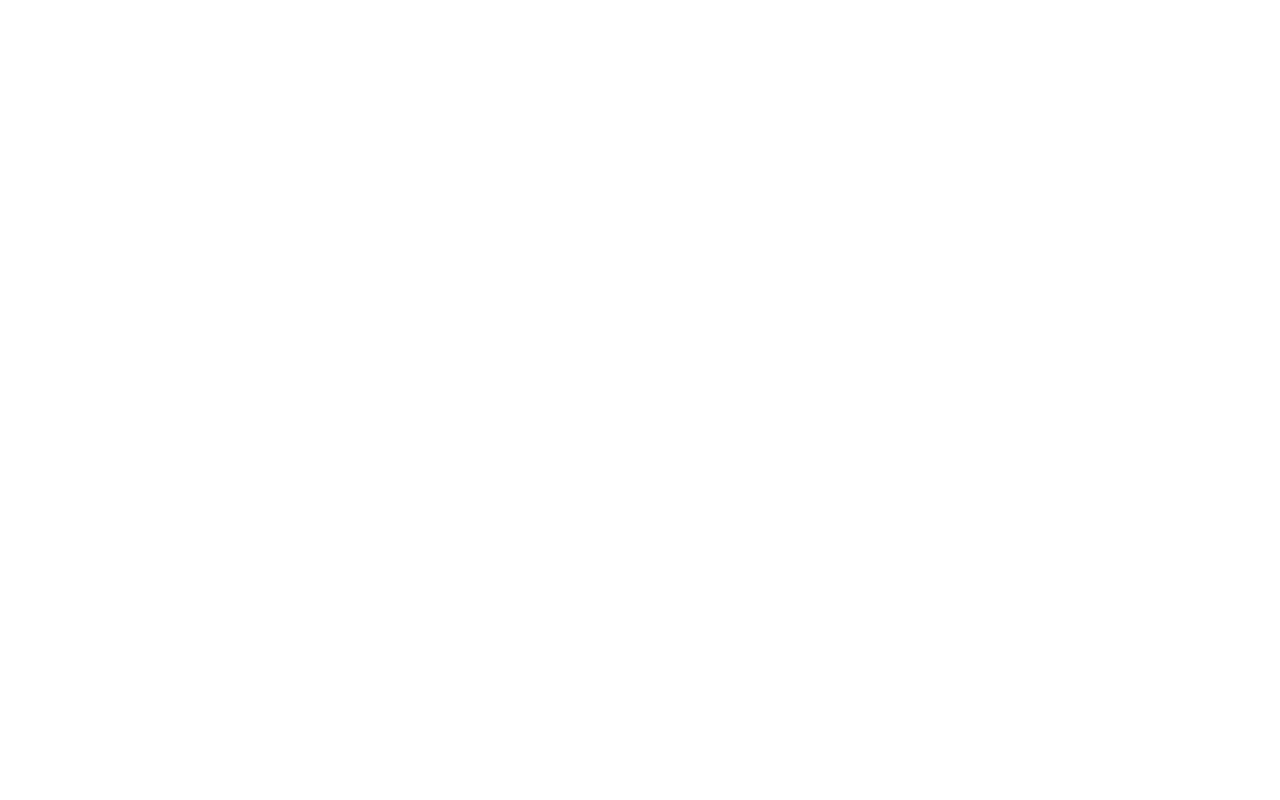
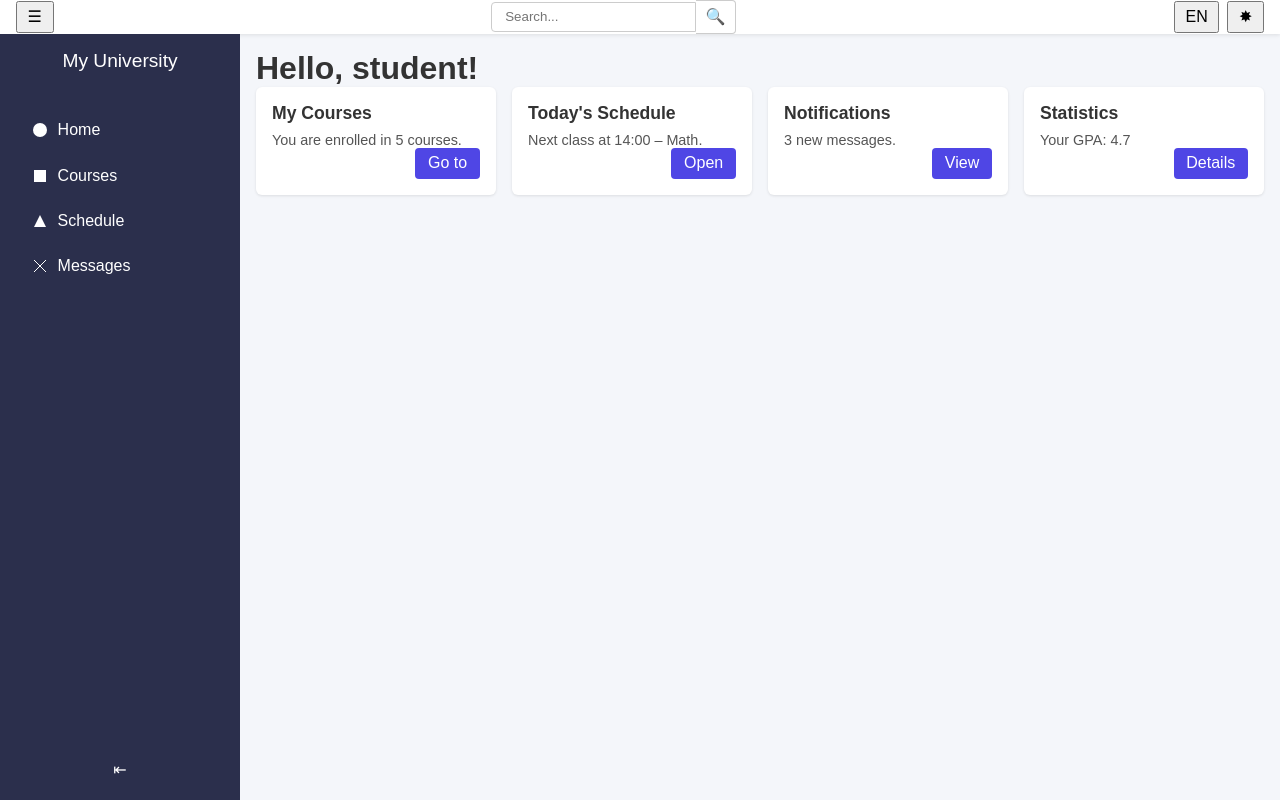
Before and after one commit to Troshkins/InnoMoodle, a plain HTML site: page home.html in a window 1280 px wide. Drawn offline with Linux system fonts and the light colour scheme.

Commit message:
modified:   assets/.DS_Store 	new file:   css/home.css 	renamed:    css/main.css -> css/login.css 	modified:   home.html 	new file:   js/home.js 	renamed:    js/script.js -> js/login.js 	modified:   login.html

```diff
--- /dev/null
+++ b/css/home.css
@@ -0,0 +1,131 @@
+* { margin: 0; padding: 0; box-sizing: border-box; }
+    body { font-family: Arial, sans-serif; background: #f4f6fa; color: #333; }
+    a { text-decoration: none; color: inherit; }
+
+    .layout {
+      display: grid;
+      grid-template-columns: 240px 1fr;
+      grid-template-rows: auto 1fr;
+      grid-template-areas:
+        "header header"
+        "sidebar main";
+      height: 100vh;
+    }
+
+    header {
+      grid-area: header;
+      background: #fff;
+      padding: 0 1rem;
+      box-shadow: 0 1px 4px rgba(0,0,0,0.1);
+      display: flex;
+      align-items: center;
+      justify-content: space-between;
+      gap: 1rem;
+    }
+
+    aside.sidebar {
+      grid-area: sidebar;
+      background: #2b2f4c;
+      padding: 1rem;
+      color: #fff;
+      display: flex;
+      flex-direction: column;
+    }
+
+    main {
+      grid-area: main;
+      overflow-y: auto;
+      padding: 1rem;
+    }
+
+    .sidebar .logo {
+      font-size: 1.2rem;
+      margin-bottom: 2rem;
+      text-align: center;
+    }
+
+    .nav { list-style: none; flex-grow: 1; }
+    .nav li { margin: 0.5rem 0; }
+    .nav li a {
+      display: flex;
+      align-items: center;
+      padding: 0.6rem 1rem;
+      border-radius: 4px;
+      transition: background .2s;
+    }
+    .nav li a:hover { background: rgba(255,255,255,0.1); }
+    .nav li a svg { margin-right: .6rem; }
+
+    .sidebar .toggle-btn {
+      background: none;
+      border: none;
+      color: #fff;
+      cursor: pointer;
+      margin-top: auto;
+    }
+
+    .search-box {
+      display: flex;
+      align-items: center;
+    }
+
+    .search-box input {
+      padding: 0.4rem 0.8rem;
+      border: 1px solid #ccc;
+      border-radius: 4px 0 0 4px;
+      outline: none;
+    }
+
+    .search-box button {
+      padding: 0.4rem 0.6rem;
+      border: 1px solid #ccc;
+      border-left: none;
+      border-radius: 0 4px 4px 0;
+      background: #fff;
+      cursor: pointer;
+    }
+
+    .toolbar {
+      display: flex;
+      align-items: center;
+      gap: 0.5rem;
+    }
+
+    .card-container {
+      display: grid;
+      grid-template-columns: repeat(auto-fill, minmax(240px, 1fr));
+      gap: 1rem;
+    }
+
+    .card {
+      background: #fff;
+      padding: 1rem;
+      border-radius: 6px;
+      box-shadow: 0 1px 3px rgba(0,0,0,0.1);
+      display: flex;
+      flex-direction: column;
+    }
+
+    .card h3 { margin-bottom: .5rem; font-size: 1.1rem; }
+    .card p { flex-grow: 1; font-size: .9rem; color: #555; }
+    .card .btn {
+      align-self: flex-end;
+      padding: .4rem .8rem;
+      background: #4f46e5;
+      color: #fff;
+      border: none;
+      border-radius: 4px;
+      cursor: pointer;
+    }
+
+    .dark-theme body { background: #1f1f2e; color: #ddd; }
+    .dark-theme header { background: #2a2a3b; box-shadow: 0 1px 4px rgba(0,0,0,0.5); }
+    .dark-theme aside.sidebar { background: #1a1a2e; }
+    .dark-theme .card { background: #2a2a3b; box-shadow: 0 1px 3px rgba(0,0,0,0.5); }
+    .dark-theme .search-box input,
+    .dark-theme .search-box button { background: #2a2a3b; color: #ddd; border: 1px solid #444; }
+
+    button {
+      font-size: 1rem;
+      padding: 0.3rem 0.6rem;
+    }
--- a/css/main.css
+++ b/css/login.css
@@ -6,17 +6,23 @@ html, body {
   display: flex;
   align-items: center;
   justify-content: center;
-  transition: background 0.3s, color 0.3s;
+  transition: background 1s, color 1s;
+  background-image: url("../assets/innopolis-photo.jpg");
+  margin: 0;
+  padding: 0;
+
+  background-size: cover;
+  background-position: center;
+  background-repeat: no-repeat;
+  background-attachment: fixed;
 }
 
 /* Темы с фоновым изображением */
 body.light {
-  /* background: url('assets/innopolis-inside.jpeg') no-repeat; */
-  color: #333;
+  /* color: #333; */
 }
 body.dark {
-  /* background: url('assets/innopolis-inside.jpeg') no-repeat; */
-  background-color: rgba(18,18,18,0.7);
+  /* background-color: rgba(18,18,18,0.7); */
   background-blend-mode: overlay;
   color: #eee;
 }
--- a/home.html
+++ b/home.html
@@ -0,0 +1,50 @@
+<!-- ===== HTML (структура страницы) ===== -->
+<!DOCTYPE html>
+<html lang="ru">
+<head>
+  <meta charset="UTF-8" />
+  <meta name="viewport" content="width=device-width, initial-scale=1" />
+  <title>Home</title>
+
+  <!-- ===== CSS (стилизация) ===== -->
+  <link rel="stylesheet" href="css/home.css" />
+
+</head>
+<body>
+  <div class="layout">
+    <!-- ===== ХЕДЕР ===== -->
+    <header>
+      <button id="menu-toggle" aria-label="Toggle sidebar">☰</button>
+      <div class="search-box" role="search">
+        <input type="text" placeholder="Поиск..." id="search-input" />
+        <button aria-label="Найти">🔍</button>
+      </div>
+      <div class="toolbar">
+        <button id="language-toggle">EN</button>
+        <button id="theme-toggle">☾</button>
+      </div>
+    </header>
+
+    <!-- ===== САЙДБАР ===== -->
+    <aside class="sidebar">
+      <div class="logo" id="logo-text">My.University</div>
+      <ul class="nav">
+        <li><a href="#"><svg width="16" height="16"><circle cx="8" cy="8" r="7" fill="#fff"/></svg><span data-key="home">Главная</span></a></li>
+        <li><a href="#"><svg width="16" height="16"><rect x="2" y="2" width="12" height="12" fill="#fff"/></svg><span data-key="courses">Курсы</span></a></li>
+        <li><a href="#"><svg width="16" height="16"><polygon points="8,2 14,14 2,14" fill="#fff"/></svg><span data-key="schedule">Расписание</span></a></li>
+        <li><a href="#"><svg width="16" height="16"><path d="M2 2 L14 14 M14 2 L2 14" stroke="#fff"/></svg><span data-key="messages">Сообщения</span></a></li>
+      </ul>
+      <button class="toggle-btn" id="sidebar-collapse" aria-label="Collapse sidebar">⇤</button>
+    </aside>
+
+    <!-- ===== ОСНОВНОЙ КОНТЕНТ ===== -->
+    <main>
+      <h1 id="main-title">Привет, студент!</h1>
+      <div class="card-container" id="widgets"></div>
+    </main>
+  </div>
+
+  <!-- ===== JS (функциональность) ===== -->
+  <script src = "js/home.js"></script>
+</body>
+</html>
--- /dev/null
+++ b/js/home.js
@@ -0,0 +1,99 @@
+const body = document.body;
+const themeToggle = document.getElementById('theme-toggle');
+let savedTheme = localStorage.getItem('theme') || 'light';
+body.classList.add(savedTheme);
+themeToggle.textContent = savedTheme === 'light' ? '✸' : '☾';
+
+themeToggle.addEventListener('click', () => {
+  const newTheme = body.classList.contains('light') ? 'dark' : 'light';
+  body.classList.replace(savedTheme, newTheme);
+  localStorage.setItem('theme', newTheme);
+  savedTheme = newTheme;
+  themeToggle.textContent = newTheme === 'light' ? '✸' : '☾';
+});
+
+const langData = {
+      en: {
+        mainTitle: "Привет, студент!",
+        home: "Главная",
+        courses: "Курсы",
+        schedule: "Расписание",
+        messages: "Сообщения",
+        search: "Поиск...",
+        logo: "Мой Университет",
+        widgets: [
+          { title: "Мои курсы", text: "Вы записаны на 5 курсов.", action: "Перейти" },
+          { title: "Расписание на сегодня", text: "Следующая пара в 14:00 — Математика.", action: "Открыть" },
+          { title: "Уведомления", text: "3 новых сообщения.", action: "Просмотреть" },
+          { title: "Статистика", text: "Ваш средний балл: 4.7.", action: "Подробнее" }
+        ]
+      },
+      ru: {
+        mainTitle: "Hello, student!",
+        home: "Home",
+        courses: "Courses",
+        schedule: "Schedule",
+        messages: "Messages",
+        search: "Search...",
+        logo: "My University",
+        widgets: [
+          { title: "My Courses", text: "You are enrolled in 5 courses.", action: "Go to" },
+          { title: "Today's Schedule", text: "Next class at 14:00 – Math.", action: "Open" },
+          { title: "Notifications", text: "3 new messages.", action: "View" },
+          { title: "Statistics", text: "Your GPA: 4.7", action: "Details" }
+        ]
+      }
+    };
+
+    let currentLang = 'ru';
+
+    const updateLanguage = () => {
+      const lang = langData[currentLang];
+      document.getElementById('main-title').innerText = lang.mainTitle;
+      document.getElementById('search-input').placeholder = lang.search;
+      document.getElementById('logo-text').innerText = lang.logo;
+
+      document.querySelectorAll('[data-key]').forEach(el => {
+        const key = el.dataset.key;
+        el.textContent = lang[key];
+      });
+
+      renderWidgets(lang.widgets);
+    };
+
+    const renderWidgets = (widgets) => {
+      const container = document.getElementById('widgets');
+      container.innerHTML = '';
+      widgets.forEach(w => {
+        const card = document.createElement('div');
+        card.className = 'card';
+        card.innerHTML = `
+          <h3>${w.title}</h3>
+          <p>${w.text}</p>
+          <button class="btn">${w.action}</button>
+        `;
+        container.appendChild(card);
+      });
+    };
+
+    // Смена темы
+    document.getElementById('theme-toggle').onclick = () => {
+      document.documentElement.classList.toggle('dark-theme');
+    };
+
+    // Смена языка
+    document.getElementById('language-toggle').onclick = () => {
+      currentLang = currentLang === 'ru' ? 'en' : 'ru';
+      document.getElementById('language-toggle').innerText = currentLang.toUpperCase() === 'RU' ? 'EN' : 'RU';
+      updateLanguage();
+    };
+
+    // Сайдбар
+    const sidebar = document.querySelector('.sidebar');
+    document.getElementById('menu-toggle').onclick = () => sidebar.classList.toggle('collapsed');
+    document.getElementById('sidebar-collapse').onclick = () => sidebar.classList.toggle('collapsed');
+
+    // Инициализация
+    document.addEventListener('DOMContentLoaded', () => {
+      updateLanguage();
+    });
```
Also changed, not shown: js/login.js (renamed from js/script.js, +15 -1 lines), login.html (+3 -5 lines), 1 other file.
